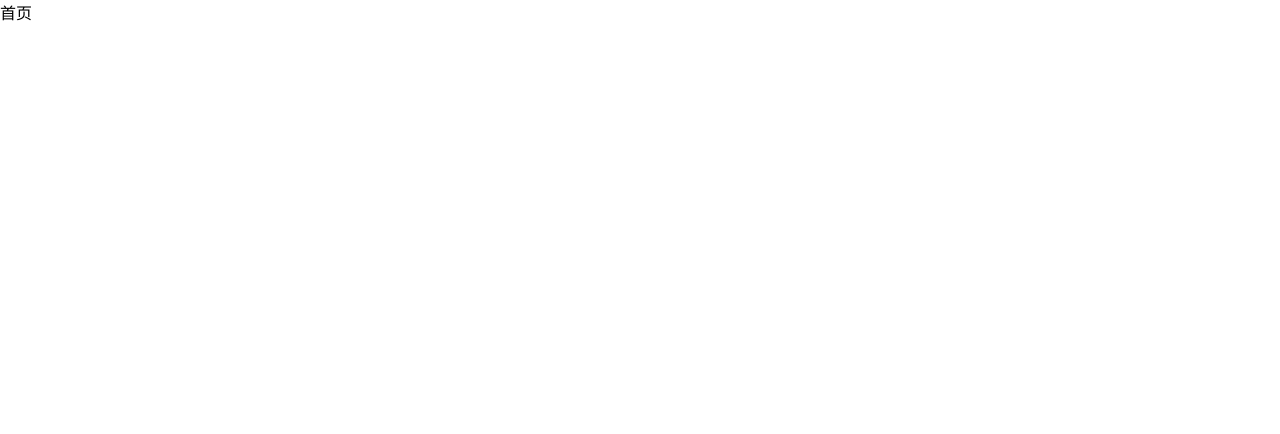
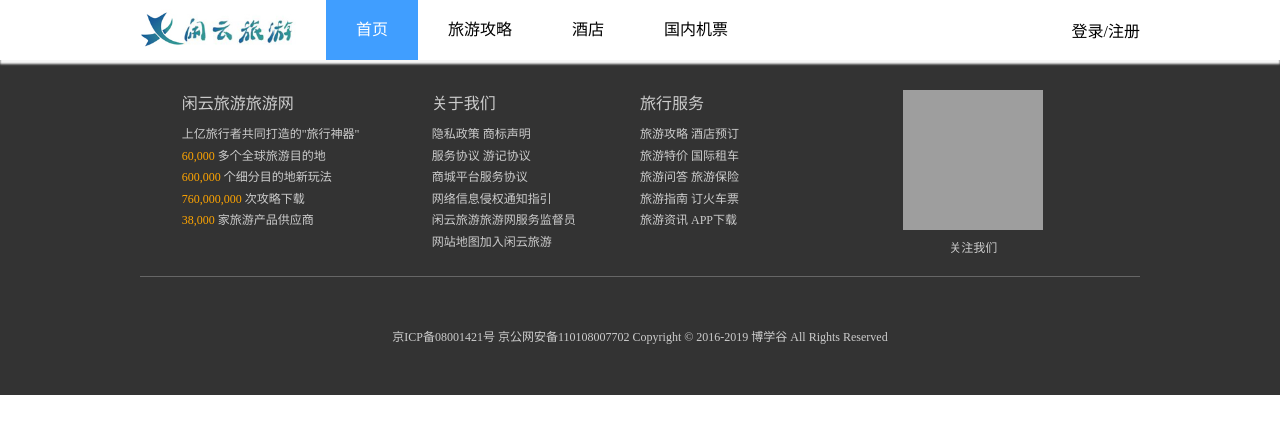
Before and after one commit to xhoint/nuxt-xianyun, a Nuxt app: page / in a window 1280 px wide. Shown: the top 434 px of the page. Built offline with nearby package versions, Linux system fonts and the light colour scheme; grey boxes are pictures that could not be loaded; a small style sheet from the web is missing.

Commit message:
02引入公告样式。头部样式，底部样式完成

```diff
--- /dev/null
+++ b/components/footer.vue
@@ -0,0 +1,103 @@
+<template>
+  <div class="footer-wrapper">
+    <div class="footer">
+      <el-row class="info-list">
+        <el-col :span="6" :offset="1">
+          <h5>闲云旅游旅游网</h5>
+          <p>上亿旅行者共同打造的"旅行神器"</p>
+          <p>
+            <span>60,000</span> 多个全球旅游目的地
+          </p>
+          <p>
+            <span>600,000</span> 个细分目的地新玩法
+          </p>
+          <p>
+            <span>760,000,000</span> 次攻略下载
+          </p>
+          <p>
+            <span>38,000</span> 家旅游产品供应商
+          </p>
+        </el-col>
+        <el-col :span="5">
+          <h5>关于我们</h5>
+          <p>隐私政策 商标声明</p>
+          <p>服务协议 游记协议</p>
+          <p>商城平台服务协议</p>
+          <p>网络信息侵权通知指引</p>
+          <p>闲云旅游旅游网服务监督员</p>
+          <p>网站地图加入闲云旅游</p>
+        </el-col>
+        <el-col :span="5">
+          <h5>旅行服务</h5>
+          <p>旅游攻略 酒店预订</p>
+          <p>旅游特价 国际租车</p>
+          <p>旅游问答 旅游保险</p>
+          <p>旅游指南 订火车票</p>
+          <p>旅游资讯 APP下载</p>
+        </el-col>
+        <el-col :span="6" class="scan">
+          <p>
+            <img src="http://157.122.54.189:9093/images/1556522965.png" alt />
+          </p>关注我们
+        </el-col>
+      </el-row>
+
+      <div
+        class="licence"
+      >京ICP备08001421号 京公网安备110108007702 Copyright © 2016-2019 博学谷 All Rights Reserved</div>
+    </div>
+  </div>
+</template>
+
+<script>
+export default {};
+</script>
+
+<style scoped lang="less">
+.footer-wrapper {
+  background: #333;
+  color: #ccc;
+  min-width: 1000px;
+}
+
+.footer {
+  padding-top: 30px;
+  margin: 0 auto;
+  width: 1000px;
+}
+
+.info-list {
+  h5 {
+    font-weight: normal;
+    font-size: 16px;
+    margin-bottom: 10px;
+  }
+
+  p {
+    font-size: 12px;
+    line-height: 1.8;
+    span {
+      color: orange;
+    }
+  }
+}
+
+.scan {
+  text-align: center;
+
+  img {
+    width: 140px;
+    height: 140px;
+  }
+
+  font-size: 12px;
+}
+
+.licence {
+  border-top: 1px #666 solid;
+  margin-top: 20px;
+  padding: 50px 0;
+  text-align: center;
+  font-size: 12px;
+}
+</style>
--- /dev/null
+++ b/components/header.vue
@@ -0,0 +1,79 @@
+<template>
+  <div class="header-big">
+    <el-row type="flex" justify=" space-between" align="middle" class="header">
+      <!-- logo -->
+      <div class="logo">
+        <nuxt-link to="/">
+          <img src="/logo.jpg" alt />
+        </nuxt-link>
+      </div>
+      <!-- 导航 -->
+      <el-row type="flex" class="navs">
+        <nuxt-link to="/">首页</nuxt-link>
+        <nuxt-link to="post">旅游攻略</nuxt-link>
+        <nuxt-link to="hotel">酒店</nuxt-link>
+        <nuxt-link to="air">国内机票</nuxt-link>
+      </el-row>
+      <!-- 登录注册 -->
+      <div>
+        <nuxt-link to="/user/login">登录/注册</nuxt-link>
+      </div>
+    </el-row>
+  </div>
+</template>
+
+<script>
+export default {};
+</script>
+
+<style lang="less" scoped>
+.header-big {
+  height: 60px;
+  background-color: #fff;
+  border-bottom: 2px solid #fff;
+  box-shadow: 0 4px 2px #f6f6f6;
+  min-width: 1000px;
+  position: relative;
+  z-index: 2;
+}
+.header {
+  width: 1000px;
+  height: 60px;
+  margin: 0 auto;
+
+  .logo {
+    img {
+      width: 156px;
+      height: 42px;
+      display: block;
+    }
+  }
+
+  .navs {
+    margin-left: 30px;
+    flex: 1;
+
+    a {
+      display: block;
+      height: 60px;
+      line-height: 60px;
+      box-sizing: border-box;//內减模式
+      padding: 0 30px;
+
+      &:hover {
+        border-bottom: 5px #409eff solid;
+        color: #409eff;
+      }
+    }
+    //如果高亮没有反应则加上/deep/
+    .nuxt-link-exact-active {
+      background: #409eff;
+      color: #fff;
+
+      &:hover {
+        color: #fff;
+      }
+    }
+  }
+}
+</style>
--- a/layouts/default.vue
+++ b/layouts/default.vue
@@ -1,55 +1,45 @@
 <template>
   <div>
+    <!-- 相当于 <router-view></router-view> -->
+    <Header />
     <nuxt />
+    <Footer />
   </div>
 </template>
 
-<style>
-html {
-  font-family: 'Source Sans Pro', -apple-system, BlinkMacSystemFont, 'Segoe UI',
-    Roboto, 'Helvetica Neue', Arial, sans-serif;
-  font-size: 16px;
-  word-spacing: 1px;
-  -ms-text-size-adjust: 100%;
-  -webkit-text-size-adjust: 100%;
-  -moz-osx-font-smoothing: grayscale;
-  -webkit-font-smoothing: antialiased;
-  box-sizing: border-box;
+<script>
+// 引入公共组件
+import Header from "@/components/header";
+import Footer from "@/components/footer";
+export default {
+  // 注册
+  components: {
+    Header,
+    Footer
+  }
+};
+</script>
+
+<style lang="less">
+* {
+  margin: 0;
+  padding: 0;
+   box-sizing: border-box
 }
-
-*,
-*:before,
-*:after {
-  box-sizing: border-box;
-  margin: 0;
+ul,
+li,
+ol {
+  list-style: none;
 }
-
-.button--green {
-  display: inline-block;
-  border-radius: 4px;
-  border: 1px solid #3b8070;
-  color: #3b8070;
+a {
   text-decoration: none;
-  padding: 10px 30px;
+  color: inherit;
 }
-
-.button--green:hover {
-  color: #fff;
-  background-color: #3b8070;
+a:hover {
+  color: inherit;
 }
-
-.button--grey {
-  display: inline-block;
-  border-radius: 4px;
-  border: 1px solid #35495e;
-  color: #35495e;
-  text-decoration: none;
-  padding: 10px 30px;
-  margin-left: 15px;
-}
-
-.button--grey:hover {
-  color: #fff;
-  background-color: #35495e;
+em,
+i {
+  font-size: normal;
 }
 </style>
--- a/pages/index.vue
+++ b/pages/index.vue
@@ -1,5 +1,5 @@
 <template>
-  <div>首页</div>
+  <div></div>
 </template>
 
 <script>
--- /dev/null
+++ b/pages/post/index.vue
@@ -0,0 +1,15 @@
+<template>
+    <div>
+        旅游攻略首页
+    </div>
+</template>
+
+<script>
+export default {
+
+}
+</script>
+
+<style>
+
+</style>
```
Also changed, not shown: pages/air/index.vue (added), pages/hotel/index.vue (added), pages/user/login.vue (added), static/logo.jpg (added), static/u=4259606359,821516188&fm=85&s=369C7F85CFA27F2454A9FD710300E033.jpg (added).
